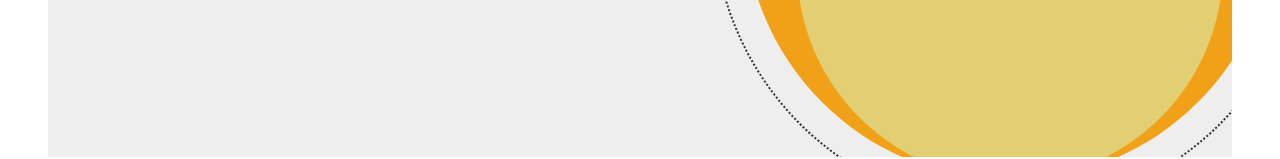
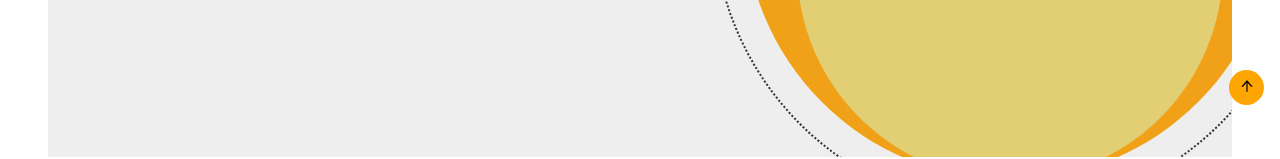
Before and after one commit to Nathanim1919/E-learning, a React (Vite) app in the folder client/: page / in a window 1280 px wide. Shown: the part 679-838 px from the top of the page. Built offline with nearby package versions, Linux system fonts and the light colour scheme.

Commit message:
create a link button to the top

```diff
--- /dev/null
+++ b/client/src/App.css
@@ -0,0 +1,14 @@
+.goUP{
+    width: 35px;
+    height: 35px;
+    background-color: orange;
+    color: #000;
+    border-radius: 50%;
+    position: fixed;
+    bottom: 1rem;
+    right: 1rem;
+    z-index: 20;
+    cursor: pointer;
+    display: grid;
+    place-items: center;
+}
--- a/client/src/App.jsx
+++ b/client/src/App.jsx
@@ -9,6 +9,13 @@ import Blog from './components/Blogs/Blog'
 import Testimonial from './components/testimonials/Testimonial'
 import Banner from './components/banner/Banner'
 import Footer from './components/footer/Footer'
+import './App.css'
+import {
+  AiOutlineArrowUp
+} from 'react-icons/ai'
+import {
+  Link
+} from 'react-scroll';
 
 function App() {
 
@@ -25,6 +32,9 @@ function App() {
      <Testimonial/>
      <Banner/>
      <Footer/>
+     <div className='goUP'>
+        <Link to="header" spy={true} smooth={true} offset={0} duration={500}><AiOutlineArrowUp/></Link>
+     </div>
     </>
   )
 }
--- a/client/src/components/header/Header.jsx
+++ b/client/src/components/header/Header.jsx
@@ -10,7 +10,7 @@ function Header () {
 
   return (
     <>
-      <HeaderContainer>
+      <HeaderContainer id='header'>
         <div className='list-items'>
           <div>
             <h2>
```
